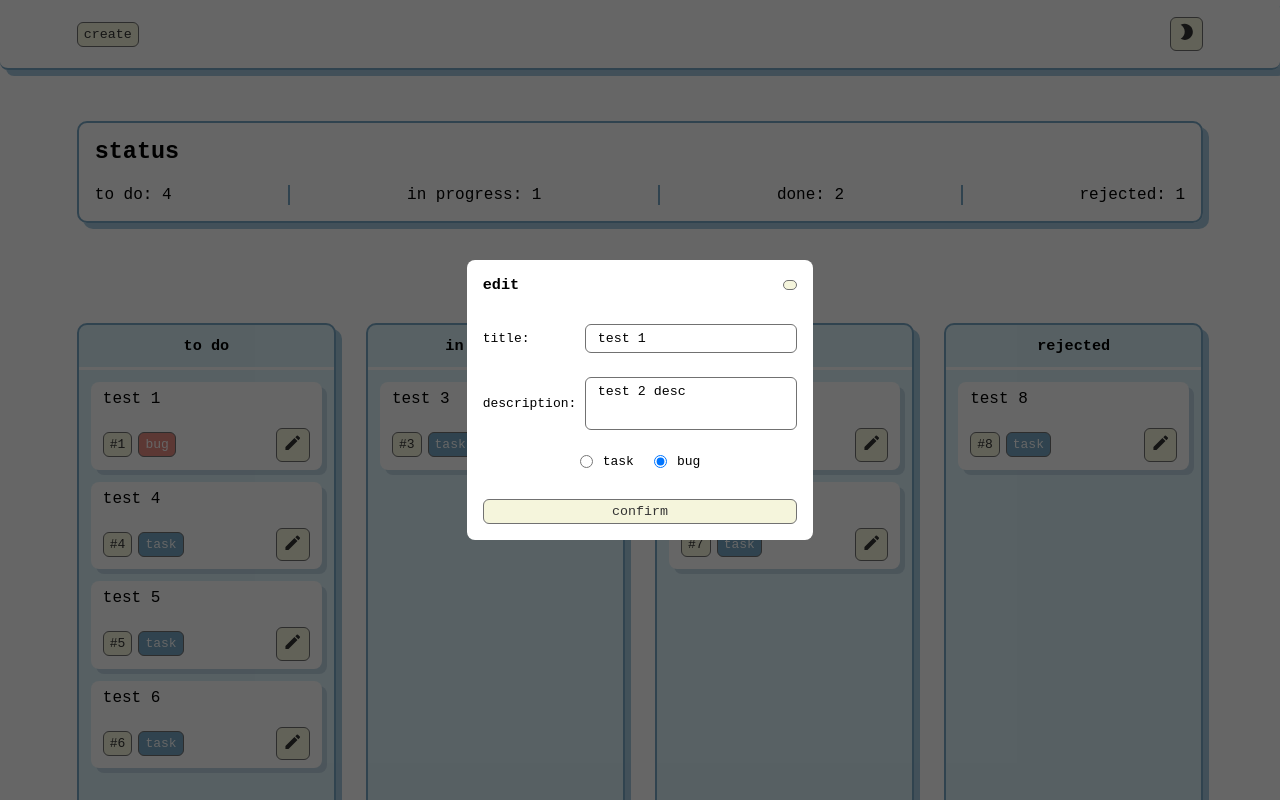
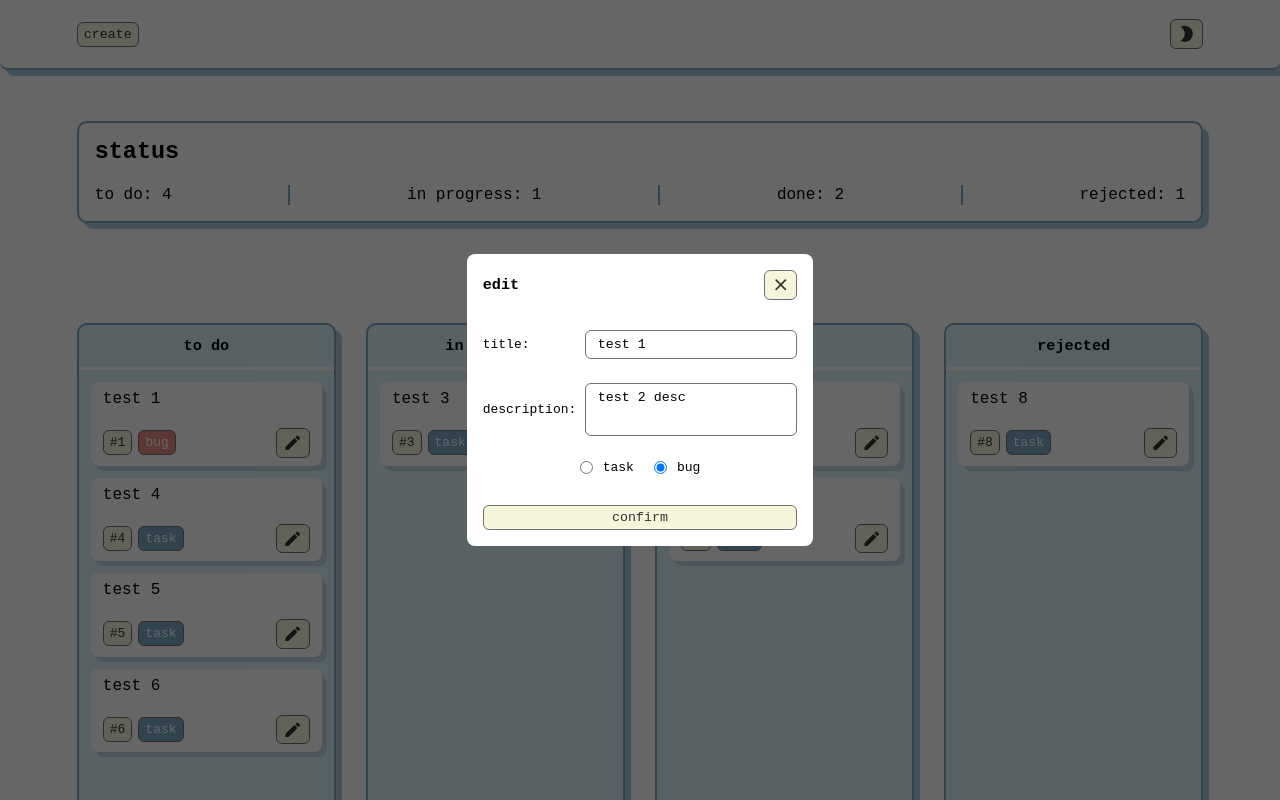
Before and after one commit to furkancetkin/task-management, a React (Create React App) app: page / in a window 1280 px wide. Both pictures are taken after a click on the button 293 px from the left and 444 px from the top of the page. Shown: the top 800 px of the page. Built offline with nearby package versions, Linux system fonts and the light colour scheme.

Commit message:
icon bug fixed

```diff
--- a/src/components/Navbar.js
+++ b/src/components/Navbar.js
@@ -26,11 +26,11 @@ function Navbar() {
       <button onClick={openModal}>create</button>
       <div>
         {darkMode ? (
-          <button onClick={() => dispatch(setDarkMode(false))}>
+          <button className="iconBtn" onClick={() => dispatch(setDarkMode(false))}>
             <Brightness7Icon />
           </button>
         ) : (
-          <button onClick={() => dispatch(setDarkMode(true))}>
+          <button className="iconBtn" onClick={() => dispatch(setDarkMode(true))}>
             <ModeNightIcon />
           </button>
         )}
--- a/src/components/Task.js
+++ b/src/components/Task.js
@@ -42,6 +42,7 @@ function Task({ task, index }) {
             </div>
             <div className="buttons">
               <button
+              className="iconBtn"
                 onClick={(e) => {
                   e.stopPropagation();
                   dispatch(setSelectedTask(task));
--- a/src/components/modals/DetailModal.js
+++ b/src/components/modals/DetailModal.js
@@ -3,6 +3,7 @@ import { useDispatch, useSelector } from "react-redux";
 import { setDetailModal } from "../../stores/modal";
 import { deleteTask } from "../../stores/task";
 import DeleteIcon from '@mui/icons-material/Delete';
+import CloseIcon from '@mui/icons-material/Close';
 
 function DetailModal() {
   const { detailModal } = useSelector((state) => state.modal );
@@ -20,8 +21,8 @@ function DetailModal() {
           <div className="modalInner" onClick={(e) => e.stopPropagation()}>
             <div className="modalHeader">
               <h3>task detail</h3>
-              <button onClick={() => dispatch(setDetailModal(false))}>
-                <i className="fa-solid fa-xmark"></i>
+              <button className="iconBtn" onClick={() => dispatch(setDetailModal(false))}>
+                <CloseIcon />
               </button>
             </div>
             <div className="modalContent">
@@ -39,7 +40,7 @@ function DetailModal() {
                     {selectedTask.type}
                   </span>
                 </div>
-                <button className="deleteButton" onClick={(e) => deleteTaskF(e)}>
+                <button className="iconBtn deleteButton" onClick={(e) => deleteTaskF(e)}>
                   <DeleteIcon />
                 </button>
               </div>
--- a/src/components/modals/FormModal.js
+++ b/src/components/modals/FormModal.js
@@ -2,6 +2,7 @@ import { useEffect, useState } from "react";
 import { useDispatch, useSelector } from "react-redux";
 import { addTask, editTask } from "../../stores/task";
 import { setFormModal } from "../../stores/modal";
+import CloseIcon from '@mui/icons-material/Close';
 
 function FormModal() {
   const { formModal } = useSelector((state) => state.modal);
@@ -60,11 +61,12 @@ function FormModal() {
             <div className="modalHeader">
               <h3>{formModal.type}</h3>
               <button
+              className="iconBtn"
                 onClick={() =>
                   dispatch(setFormModal({ ...formModal, isOpen: false }))
                 }
               >
-                <i className="fa-solid fa-xmark"></i>
+                <CloseIcon />
               </button>
             </div>
             <div className="modalContent">
--- a/src/index.css
+++ b/src/index.css
@@ -300,6 +300,12 @@ button {
   border-color: transparent;
 }
 
+.iconBtn {
+  display: flex;
+  align-items: center;
+  justify-content: center;
+}
+
 
 @media screen and (max-width: 768px) {
   .status h3 {
```
